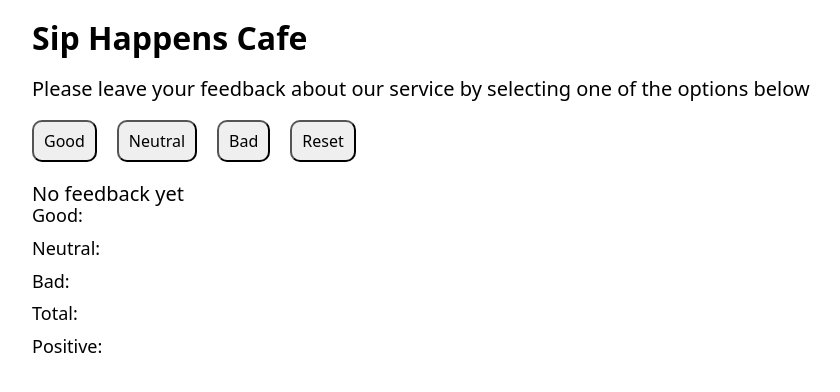
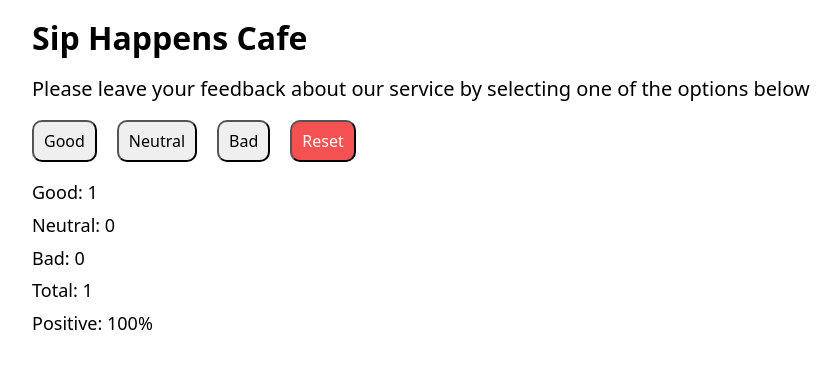
Before and after one commit to Developer-Mykhailo/test-3-react-project, a React (Vite) app: page / in a window 1280 px wide. Both pictures are taken after a click on the button "Good". Shown: the top 392 px of the page, without its empty margins (24-864 px from the left). Built offline with nearby package versions, Linux system fonts and the light colour scheme.

Commit message:
add logic

```diff
--- a/src/App.jsx
+++ b/src/App.jsx
@@ -1,3 +1,4 @@
+import { useState } from "react";
 import Container from "./components/Container/Container";
 import Description from "./components/Description/Description";
 import Feedback from "./components/Feedback/Feedback";
@@ -5,14 +6,54 @@ import Notification from "./components/Notification/Notification";
 import Options from "./components/Options/Options";
 
 function App() {
+  // state
+  const [feedback, setFeedback] = useState(() => {
+    const saved = localStorage.getItem("feedback"); // from storage
+
+    return saved ? JSON.parse(saved) : { good: 0, neutral: 0, bad: 0 };
+  });
+
+  const { good, neutral, bad } = feedback; //  access to the values
+
+  localStorage.setItem("feedback", JSON.stringify(feedback));
+
+  // handlers
+  const updateFeedback = (type) => {
+    setFeedback((prev) => ({
+      ...prev,
+      [type]: prev[type] + 1,
+    }));
+  };
+
+  const resetFeedback = () => {
+    setFeedback({ good: 0, bad: 0, neutral: 0 });
+  };
+
+  // derived values
+  const total = good + neutral + bad;
+  const positive = Math.round((good / total) * 100);
+
+  //JSX
   return (
     <Container>
       <Description />
-      <Options />
+      <Options
+        updateFeedback={updateFeedback}
+        resetFeedback={resetFeedback}
+        total={total}
+      />
 
-      <Notification />
-
-      <Feedback />
+      {total ? (
+        <Feedback
+          good={good}
+          neutral={neutral}
+          bad={bad}
+          total={total}
+          positive={positive}
+        />
+      ) : (
+        <Notification />
+      )}
     </Container>
   );
 }
--- a/src/components/Feedback/Feedback.jsx
+++ b/src/components/Feedback/Feedback.jsx
@@ -1,13 +1,13 @@
 import s from "./Feedback.module.css";
 
-const Feedback = () => {
+const Feedback = ({ good, neutral, bad, total, positive }) => {
   return (
     <div className={s.feedback_wrap}>
-      <p>Good: </p>
-      <p>Neutral: </p>
-      <p>Bad: </p>
-      <p>Total: </p>
-      <p>Positive: </p>
+      <p>Good: {good}</p>
+      <p>Neutral: {neutral}</p>
+      <p>Bad: {bad}</p>
+      <p>Total: {total}</p>
+      <p>Positive: {positive ? positive : 0}%</p>
     </div>
   );
 };
--- a/src/components/Options/Options.jsx
+++ b/src/components/Options/Options.jsx
@@ -1,12 +1,18 @@
+import clsx from "clsx";
 import s from "./Options.module.css";
 
-const Options = () => {
+const Options = ({ updateFeedback, resetFeedback, total }) => {
   return (
     <div className={s.button_wrap}>
-      <button>Good</button>
-      <button>Neutral</button>
-      <button>Bad</button>
-      <button>Reset</button>
+      <button onClick={() => updateFeedback("good")}>Good</button>
+      <button onClick={() => updateFeedback("neutral")}>Neutral</button>
+      <button onClick={() => updateFeedback("bad")}>Bad</button>
+      <button
+        className={clsx(s.reset, { [s.show]: total > 0 })}
+        onClick={resetFeedback}
+      >
+        Reset
+      </button>
     </div>
   );
 };
--- a/src/components/Options/Options.module.css
+++ b/src/components/Options/Options.module.css
@@ -9,3 +9,16 @@
   padding: 10px;
   border-radius: 10px;
 }
+
+.reset {
+  opacity: 0;
+  visibility: hidden;
+  background-color: #f45252;
+  color: #fff;
+  transition: all 250ms ease-in-out;
+}
+
+.reset.show {
+  opacity: 1;
+  visibility: visible;
+}
```
